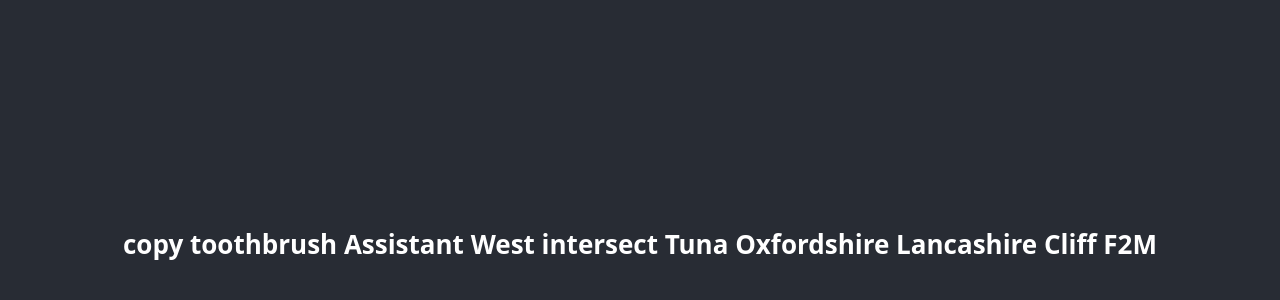
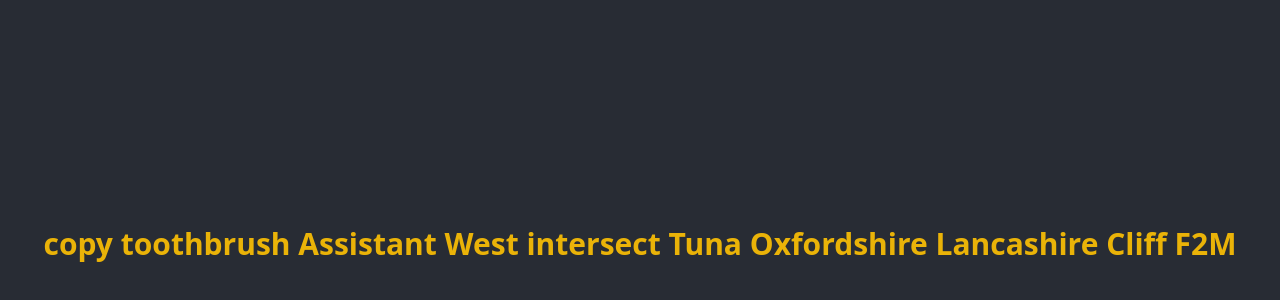
Before and after one commit to Amitlpu-840/amit-typing-app, a React (Create React App) app: page / in a window 1280 px wide. Shown: the part 156-456 px from the top of the page. Built offline with nearby package versions, Linux system fonts and the light colour scheme.

Commit message:
color deleted

```diff
--- a/src/App.css
+++ b/src/App.css
@@ -20,8 +20,6 @@
   flex-direction: column;
   align-items: center;
   justify-content: center;
-  font-size: calc(10px + 2vmin);
-  color: white;
 }
 
 .App-link {
```
